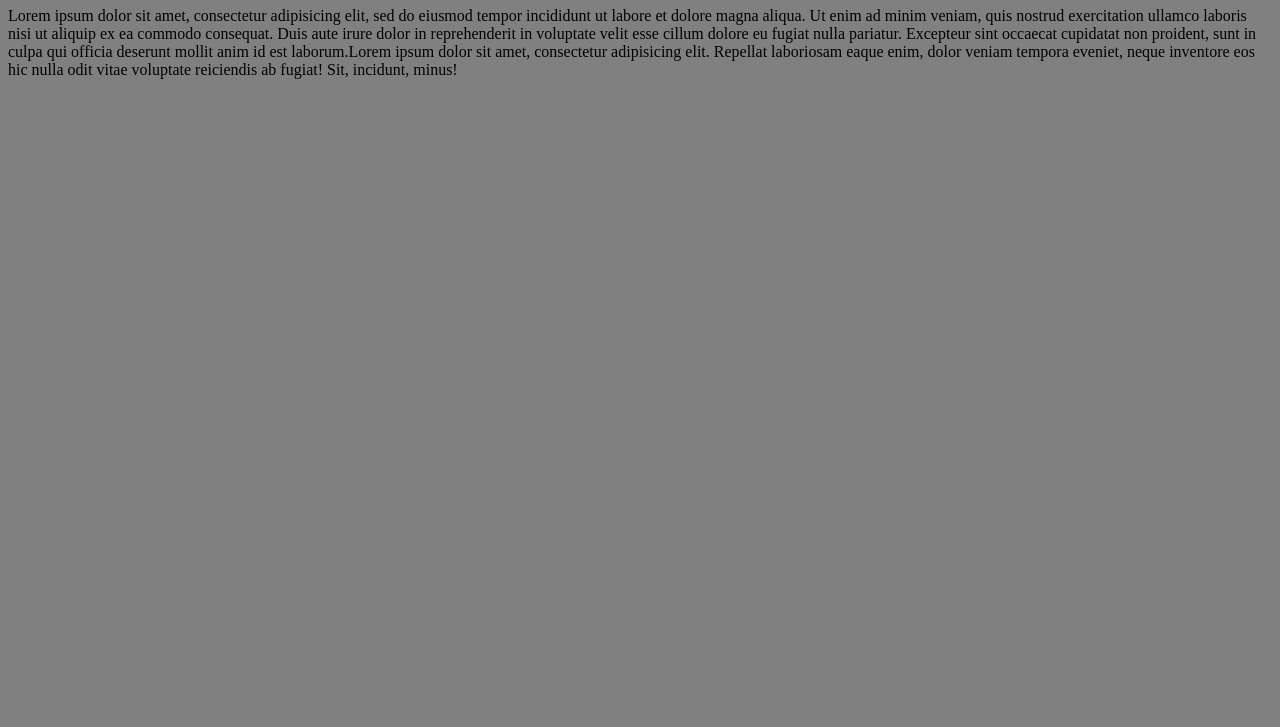
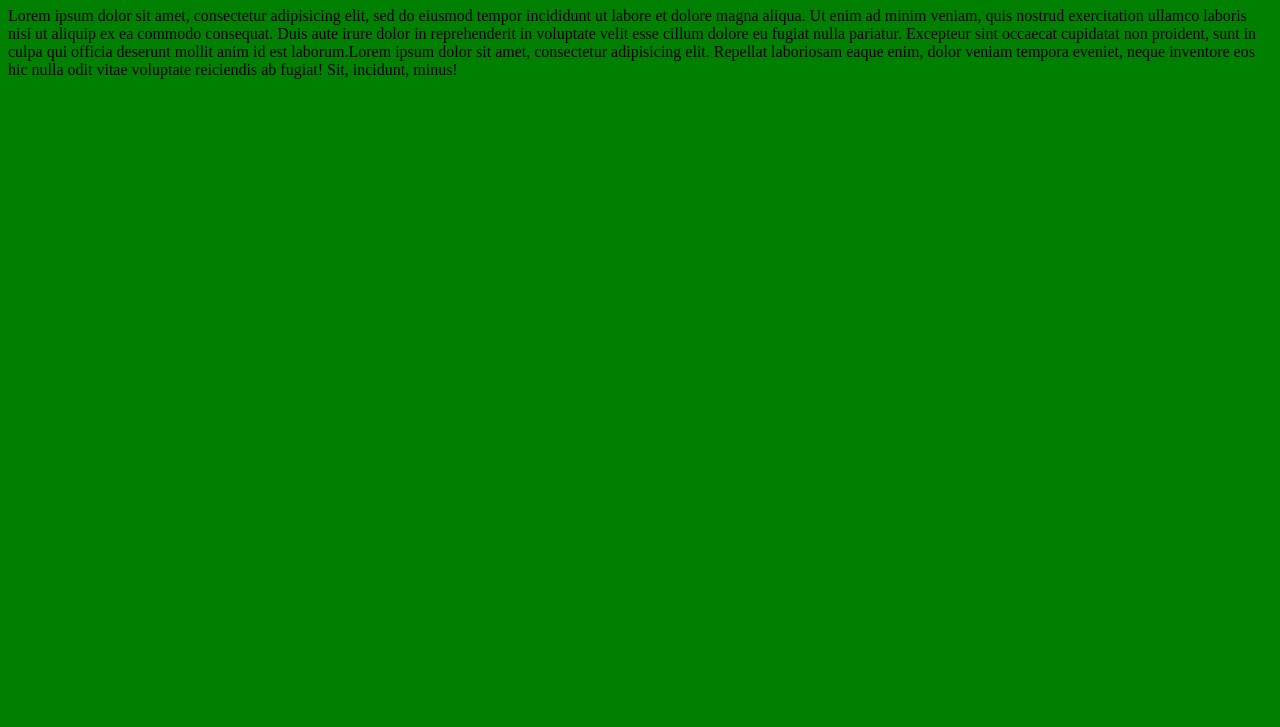
Before and after one commit to slavafm/sss, a plain HTML site: page index.html in a window 1280 px wide. Shown: the part 73-800 px from the top of the page. Drawn offline with Linux system fonts and the light colour scheme.

Commit message:
add styles

```diff
--- a/css/style.css
+++ b/css/style.css
@@ -1,2 +1,2 @@
-body{background: grey};
+body{background: green};
 h1{font-size: 80px};
```
